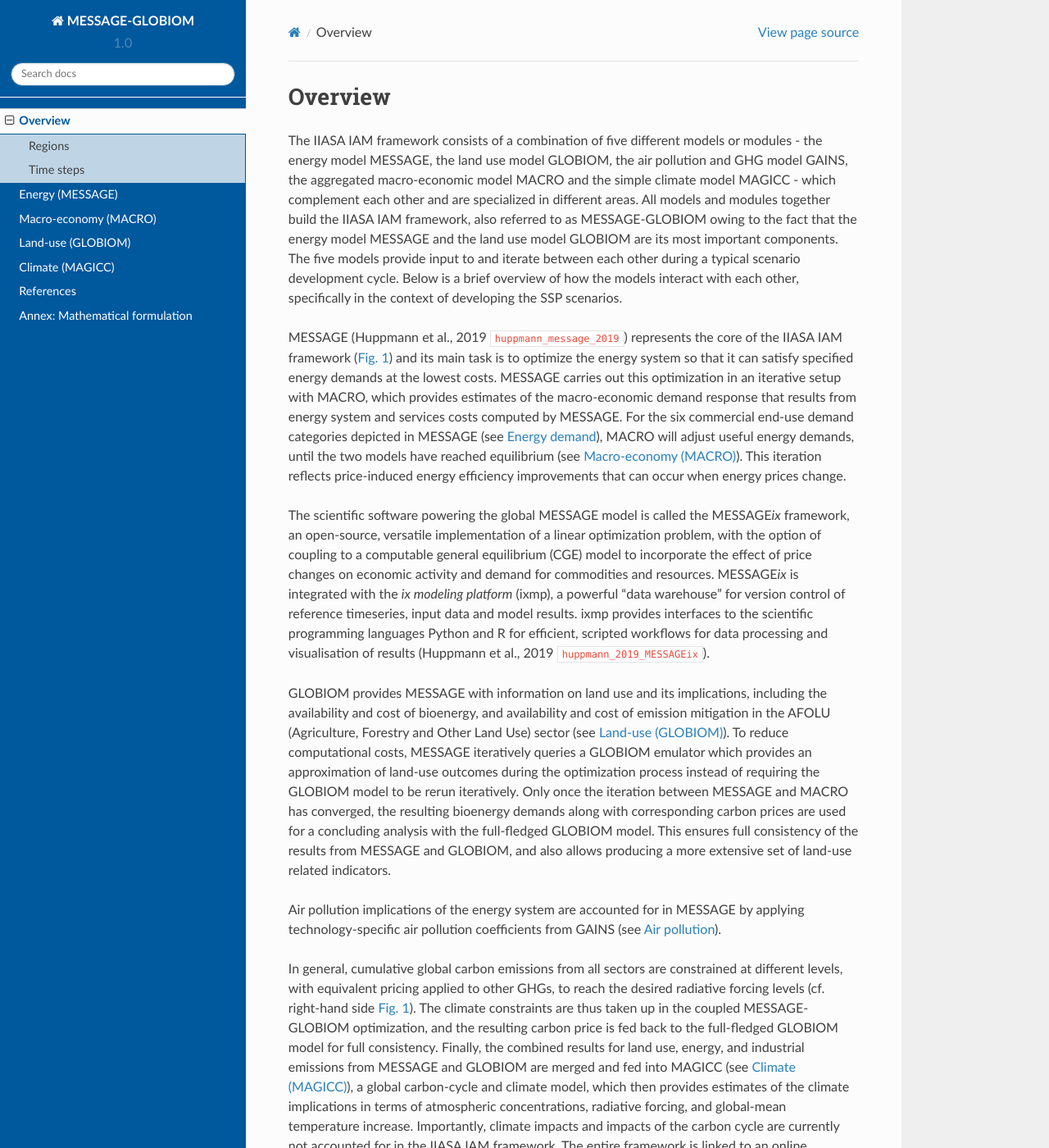
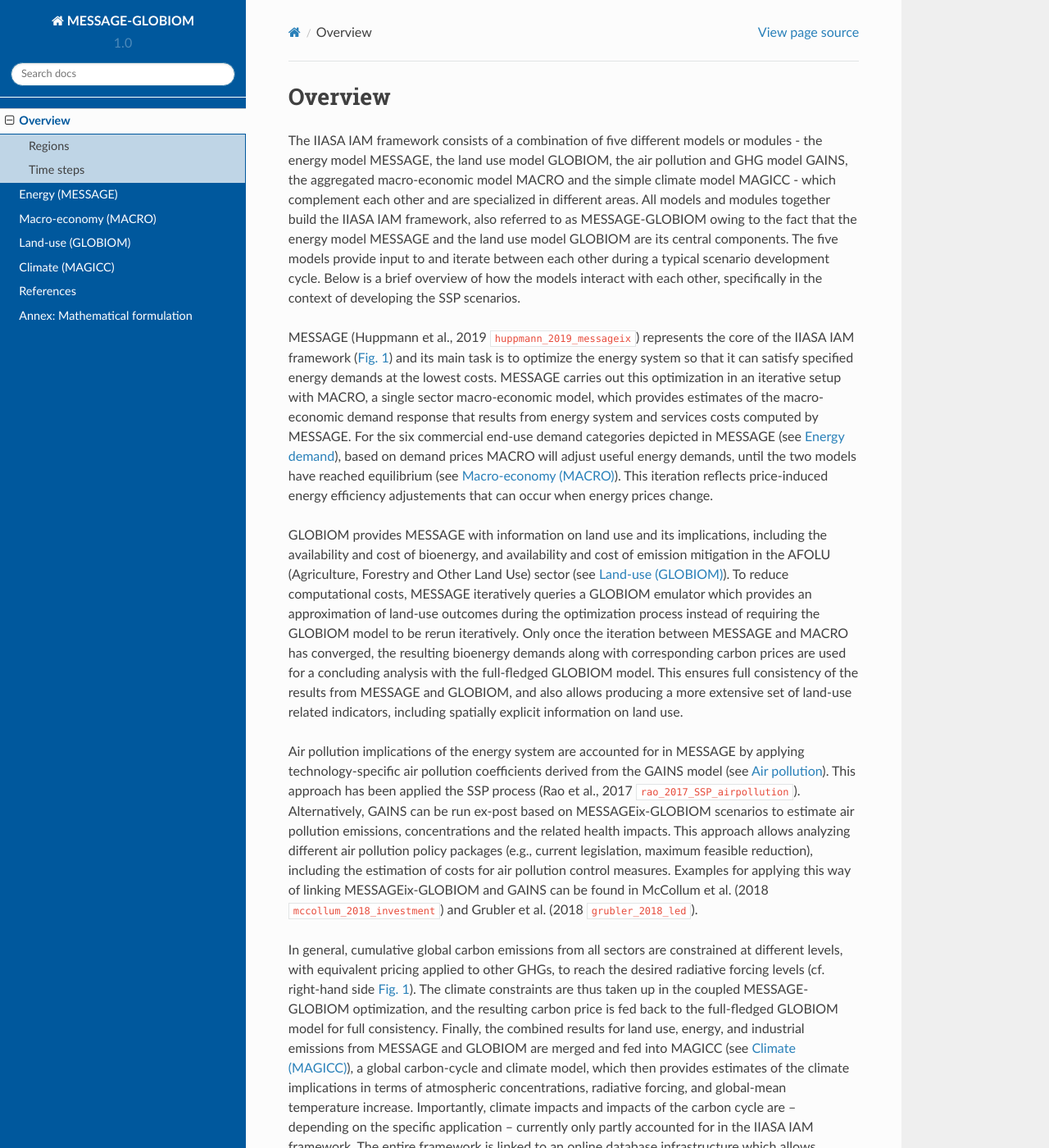
Before and after one commit to yiyi1991/message-ix-models, a Sphinx documentation site: the page built from doc/global/source/overview/index.rst, in a window 1280 px wide and 1400 px high. Shown: the whole window at 82% size. Built offline with Sphinx 7.4.7 and the Read the Docs theme 2.0.0, drawn with Linux system fonts in a browser that asks for light colours; pages that are not in the unit, such as notebooks, are missing from menus; cross-references to code outside the pages are shown as plain code; some of the changed lines change nothing that is shown; some of the changed text lies outside the part shown.

Commit message:
reworked overview section and added new references

```diff
--- a/doc/global/source/bibs/main.bib
+++ b/doc/global/source/bibs/main.bib
@@ -1557,13 +1557,48 @@
 	year = {2016}
 }
 
-@article{huppmann_message_2019,
+@article{huppmann_2019_messageix,
 	author = {Huppmann, Daniel and Gidden, Matthew and Fricko, Oliver and Kolp, Peter and Orthofer, Clara and Pimmer, Michael and Kushin, Nikolay and Vinca, Adriano and Mastrucci, Alessio and Riahi, Keywan and Krey, Volker},
 	title = {The MESSAGEix Integrated Assessment Model and the ix modeling platform (ixmp): An open framework for integrated and cross-cutting analysis of energy, climate, the environment, and sustainable development},
 	journal = {Environmental Modelling & Software},
 	volume = {112},
 	pages = {143–156},
 	year = {2019},
-	url = {https://www.sciencedirect.com/science/article/pii/S1364815218302330 },
-	type = {Journal Article}
-}
+	doi = {10.1016/j.envsoft.2018.11.012},
+	type = {Journal Article}
+}
+
+@article{rao_2017_SSP_airpollution,
+author={Rao, S. and Klimont, Z. and Smith, S.J. and Van Dingenen, R. and Dentener, F. and Bouwman, L. and Riahi, K. and Amann, M. and Bodirsky, B.L. and van Vuuren, D.P. and Aleluia Reis, L. and Calvin, K. and Drouet, L. and Fricko, O. and Fujimori, S. and Gernaat, D. and Havlik, P. and Harmsen, M. and Hasegawa, T. and Heyes, C. and Hilaire, J. and Luderer, G. and Masui, T. and Stehfest, E. and Strefler, J. and van der Sluis, S. and Tavoni, M.},
+title={Future air pollution in the Shared Socio-economic Pathways},
+journal={Global Environmental Change},
+year={2017},
+volume={42},
+pages={346-358},
+doi={10.1016/j.gloenvcha.2016.05.012},
+type = {Journal Article}
+}
+
+@article{mccollum_2018_investment,
+author = {McCollum, D.L. and Zhou, W. and Bertram, C. and De Boer, H.-S. and Bosetti, V. and Busch, S. and Després, J. and Drouet, L. and Emmerling, J. and Fay, M. and Fricko, O. and Fujimori, S. and Gidden, M. and Harmsen, M. and Huppmann, D. and Iyer, G. and Krey, V. and Kriegler, E. and Nicolas, C. and Pachauri, S. and Parkinson, S. and Poblete-Cazenave, M. and Rafaj, P. and Rao, N. and Rozenberg, J. and Schmitz, A. and Schoepp, W. and Van Vuuren, D. and Riahi, K.},
+title = {Energy investment needs for fulfilling the Paris Agreement and achieving the Sustainable Development Goals},
+journal = {Nature Energy},
+year = {2018},
+volume = {3},
+number = {7},
+pages = {589-599},
+doi = {10.1038/s41560-018-0179-z},
+type = {Journal Article}
+}
+
+@article{grubler_2018_led,
+author={Grubler, A. and Wilson, C. and Bento, N. and Boza-Kiss, B. and Krey, V. and McCollum, D.L. and Rao, N.D. and Riahi, K. and Rogelj, J. and De Stercke, S. and Cullen, J. and Frank, S. and Fricko, O. and Guo, F. and Gidden, M. and Havlík, P. and Huppmann, D. and Kiesewetter, G. and Rafaj, P. and Schoepp, W. and Valin, H.},
+title={A low energy demand scenario for meeting the 1.5 °c target and sustainable development goals without negative emission technologies},
+journal={Nature Energy},
+year={2018},
+volume={3},
+number={6},
+pages={515-527},
+doi={10.1038/s41560-018-0172-6},
+type = {Journal Article}
+}
--- a/doc/global/source/overview/index.rst
+++ b/doc/global/source/overview/index.rst
@@ -2,17 +2,17 @@
 
 Overview
 ==============
-The IIASA IAM framework consists of a combination of five different models or modules - the energy model MESSAGE, the land use model GLOBIOM, the air pollution and GHG  model GAINS, the aggregated macro-economic model MACRO and the simple climate model MAGICC - which complement each other and are specialized in different areas. All models and modules together build the IIASA IAM framework, also referred to as MESSAGE-GLOBIOM owing to the fact that the energy model MESSAGE and the land use model  GLOBIOM are its most important components. The five models provide input to and iterate between each other during a typical scenario development cycle. Below is a brief overview of how the models interact with each other, specifically in the context of developing the SSP scenarios.
+The IIASA IAM framework consists of a combination of five different models or modules - the energy model MESSAGE, the land use model GLOBIOM, the air pollution and GHG  model GAINS, the aggregated macro-economic model MACRO and the simple climate model MAGICC - which complement each other and are specialized in different areas. All models and modules together build the IIASA IAM framework, also referred to as MESSAGE-GLOBIOM owing to the fact that the energy model MESSAGE and the land use model GLOBIOM are its central components. The five models provide input to and iterate between each other during a typical scenario development cycle. Below is a brief overview of how the models interact with each other, specifically in the context of developing the SSP scenarios.
 
-MESSAGE (Huppmann et al., 2019 :cite:`huppmann_message_2019`) represents the core of the IIASA IAM framework (:numref:`fig-iiasaiam`) and its main task is to optimize the energy system so that it can satisfy specified energy demands at the lowest costs. MESSAGE carries out this optimization in an iterative setup with MACRO, which provides estimates of the macro-economic demand response that results from energy system and services costs computed by MESSAGE. For the six commercial end-use demand categories depicted in MESSAGE (see :ref:`demand`), MACRO will adjust useful energy demands, until the two models have reached equilibrium (see :ref:`macro`). This iteration reflects price-induced energy efficiency improvements that can occur when energy prices change.
+MESSAGE (Huppmann et al., 2019 :cite:`huppmann_2019_messageix`) represents the core of the IIASA IAM framework (:numref:`fig-iiasaiam`) and its main task is to optimize the energy system so that it can satisfy specified energy demands at the lowest costs. MESSAGE carries out this optimization in an iterative setup with MACRO, a single sector macro-economic model, which provides estimates of the macro-economic demand response that results from energy system and services costs computed by MESSAGE. For the six commercial end-use demand categories depicted in MESSAGE (see :ref:`demand`), based on demand prices MACRO will adjust useful energy demands, until the two models have reached equilibrium (see :ref:`macro`). This iteration reflects price-induced energy efficiency adjustements that can occur when energy prices change.
 
-The scientific software powering the global MESSAGE model is called the |MESSAGEix| framework, an open-source, versatile implementation of a linear optimization problem, with the option of coupling to a computable general equilibrium (CGE) model to incorporate the effect of price changes on economic activity and demand for commodities and resources. |MESSAGEix| is integrated with the *ix modeling platform* (ixmp), a powerful "data warehouse" for version control of reference timeseries, input data and model results. ixmp provides interfaces to the scientific programming languages Python and R for efficient, scripted workflows for data processing and visualisation of results (Huppmann et al., 2019 :cite:`huppmann_2019_MESSAGEix`).
+GLOBIOM provides MESSAGE with information on land use and its implications, including the availability and cost of bioenergy, and availability and cost of emission mitigation in the AFOLU (Agriculture, Forestry and Other Land Use) sector (see :ref:`globiom`). To reduce computational costs, MESSAGE iteratively queries a GLOBIOM emulator which provides an approximation of land-use outcomes during the optimization process instead of requiring the GLOBIOM model to be rerun iteratively. Only once the iteration between MESSAGE and MACRO has converged, the resulting bioenergy demands along with corresponding carbon prices are used for a concluding analysis with the full-fledged GLOBIOM model. This ensures full consistency of the results from MESSAGE and GLOBIOM, and also allows producing a more extensive set of land-use related indicators, including spatially explicit information on land use.
 
-GLOBIOM provides MESSAGE with information on land use and its implications, including the availability and cost of bioenergy, and availability and cost of emission mitigation in the AFOLU (Agriculture, Forestry and Other Land Use) sector (see :ref:`globiom`). To reduce computational costs, MESSAGE iteratively queries a GLOBIOM emulator which provides an approximation of land-use outcomes during the optimization process instead of requiring the GLOBIOM model to be rerun iteratively. Only once the iteration between MESSAGE and MACRO has converged, the resulting bioenergy demands along with corresponding carbon prices are used for a concluding analysis with the full-fledged GLOBIOM model. This ensures full consistency of the results from MESSAGE and GLOBIOM, and also allows producing a more extensive set of land-use related indicators.
+Air pollution implications of the energy system are accounted for in MESSAGE by applying technology-specific air pollution coefficients derived from the GAINS model (see :ref:`gains`). This approach has been applied the SSP process (Rao et al., 2017 :cite:`rao_2017_SSP_airpollution`). Alternatively, GAINS can be run ex-post based on MESSAGEix-GLOBIOM scenarios to estimate air pollution emissions, concentrations and the related health impacts. This approach allows analyzing different air pollution policy packages (e.g., current legislation, maximum feasible reduction), including the estimation of costs for air pollution control measures. Examples for applying this way of linking MESSAGEix-GLOBIOM and GAINS can be found in McCollum et al. (2018 :cite:`mccollum_2018_investment`) and Grubler et al. (2018 :cite:`grubler_2018_led`).
 
-Air pollution implications of the energy system are accounted for in MESSAGE by applying technology-specific air pollution coefficients from GAINS (see :ref:`gains`).
+In general, cumulative global carbon emissions from all sectors are constrained at different levels, with equivalent pricing applied to other GHGs, to reach the desired radiative forcing levels (cf. right-hand side :numref:`fig-iiasaiam`). The climate constraints are thus taken up in the coupled MESSAGE-GLOBIOM optimization, and the resulting carbon price is fed back to the full-fledged GLOBIOM model for full consistency. Finally, the combined results for land use, energy, and industrial emissions from MESSAGE and GLOBIOM are merged and fed into MAGICC (see :ref:`magicc`), a global carbon-cycle and climate model, which then provides estimates of the climate implications in terms of atmospheric concentrations, radiative forcing, and global-mean temperature increase. Importantly, climate impacts and impacts of the carbon cycle are -- depending on the specific application -- currently only partly accounted for in the IIASA IAM framework. The entire framework is linked to an online database infrastructure which allows straightforward visualisation, analysis, comparison and dissemination of results (Riahi et al., 2017 :cite:`riahi_shared_2017`).
 
-In general, cumulative global carbon emissions from all sectors are constrained at different levels, with equivalent pricing applied to other GHGs, to reach the desired radiative forcing levels (cf. right-hand side :numref:`fig-iiasaiam`). The climate constraints are thus taken up in the coupled MESSAGE-GLOBIOM optimization, and the resulting carbon price is fed back to the full-fledged GLOBIOM model for full consistency. Finally, the combined results for land use, energy, and industrial emissions from MESSAGE and GLOBIOM are merged and fed into MAGICC (see :ref:`magicc`), a global carbon-cycle and climate model, which then provides estimates of the climate implications in terms of atmospheric concentrations, radiative forcing, and global-mean temperature increase. Importantly, climate impacts and impacts of the carbon cycle are currently not accounted for in the IIASA IAM framework. The entire framework is linked to an online database infrastructure which allows straightforward visualisation, analysis, comparison and dissemination of results (`Riahi et al., 2017 <http://pure.iiasa.ac.at/13280/>`_ :cite:`riahi_shared_2017`).
+The scientific software underlying the global MESSAGE-GLOBIOM model is called the |MESSAGEix| framework, an open-source, versatile implementation of a linear optimization problem, with the option of coupling to the computable general equilibrium (CGE) model MACRO to incorporate the effect of price changes on economic activity and demand for commodities and resources. |MESSAGEix| is integrated with the *ix modeling platform* (ixmp), a "data warehouse" for version control of reference timeseries, input data and model results. ixmp provides interfaces to the scientific programming languages Python and R for efficient, scripted workflows for data processing and visualisation of results (Huppmann et al., 2019 :cite:`huppmann_2019_messageix`).
 
 .. _fig-iiasaiam:
 
```
